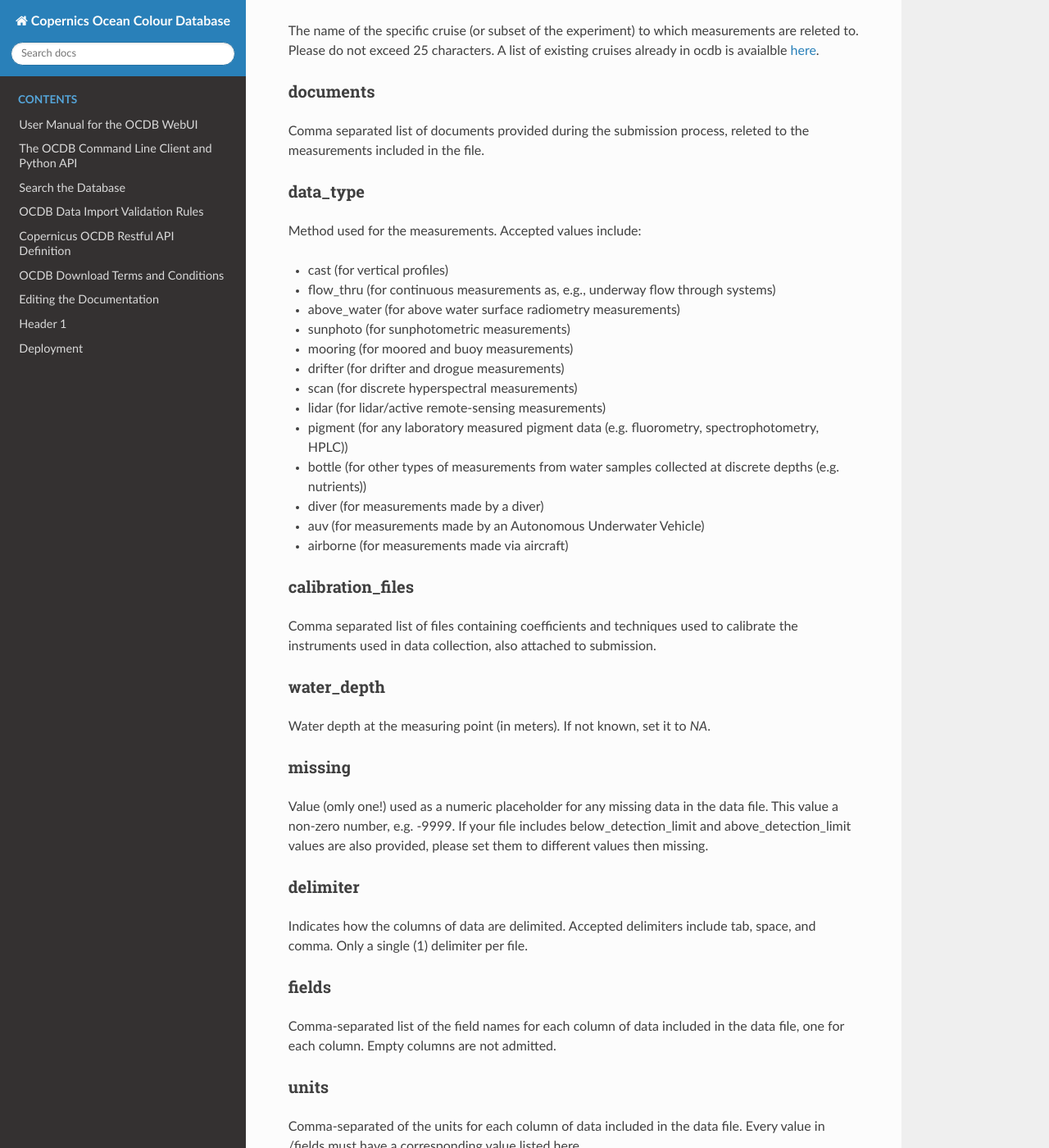
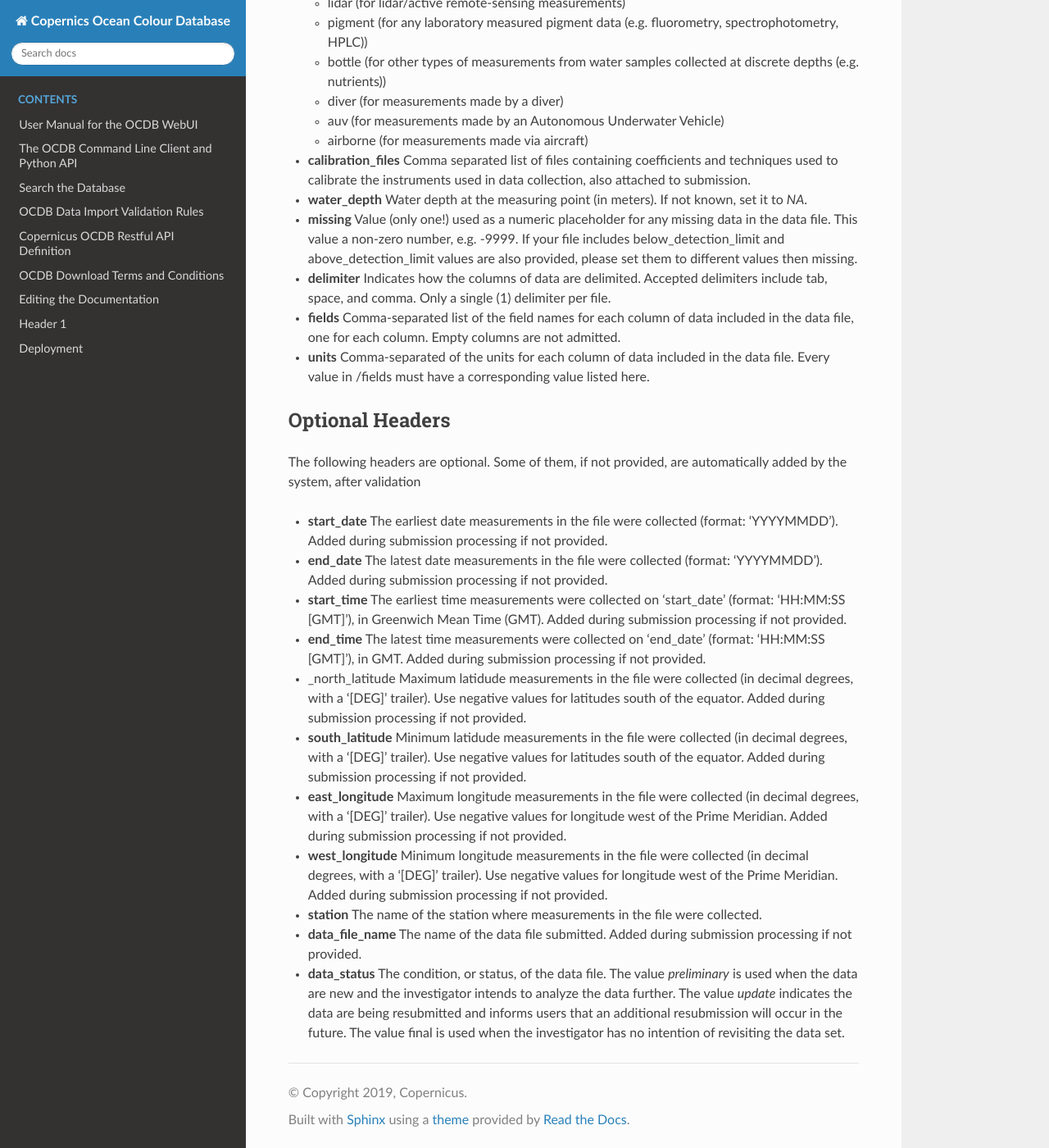
Before and after one commit to javierconcha/ocdb-docs, a Sphinx documentation site: the page built from docs/source/ocdb-metadata-headers.md, in a window 1280 px wide and 1400 px high, scrolled down 848 px. Shown: the whole window at 82% size. Built offline with Sphinx 7.4.7 and the Read the Docs theme 2.0.0, drawn with Linux system fonts in a browser that asks for light colours; pages that are not in the unit, such as notebooks, are missing from menus; some of the changed text lies outside the part shown.

Commit message:
Update docs/source/ocdb-metadata-headers.md

```diff
--- a/docs/source/ocdb-metadata-headers.md
+++ b/docs/source/ocdb-metadata-headers.md
@@ -6,94 +6,70 @@ Below, the list of required, optional or obsolete metadata headers is shown, wit
 
 The following headers are required to be pass validation check
 
-### investigators
-Full name of the contributor(s) of the data file. Principal investigator is listed first. Format: Name_Surname.
-A list of investigators already present in ocdb is avaialble [here](ocdb-PI-affiliation-experiment-cruise.md/#investigators)
+* __investigators__ Full name of the contributor(s) of the data file. Principal investigator is listed first. Format: Name_Surname. A list of investigators already present in ocdb is avaialble [here](ocdb-PI-affiliation-experiment-cruise.md/#investigators).
 
-### affiliations
-All investigator affiliations list. Format: Full_affiliation_name. Please do not exceed 25 characters.
-A list of existing affiliations already in ocdb is avaialble [here](ocdb-PI-affiliation-experiment-cruise.md/#affiliations).
+* __affiliations__ All investigator affiliations list. Format: Full_affiliation_name. Please do not exceed 25 characters. A list of existing affiliations already in ocdb is avaialble [here](ocdb-PI-affiliation-experiment-cruise.md/#affiliations).
 
-### contact
-An email address for one of the investigator(s) or a point of contact for the data file.
+* __contact__ An email address for one of the investigator(s) or a point of contact for the data file.
 
-### experiment
-Full name long-term research project or funding program. It should be the same used in submission path. Please do not exceed 25 characters.
-A list of existing experiments already in ocdb is avaialble [here](ocdb-PI-affiliation-experiment-cruise.md/#experiments).
+* __experiment__ Full name long-term research project or funding program. It should be the same used in submission path. Please do not exceed 25 characters. A list of existing experiments already in ocdb is avaialble [here](ocdb-PI-affiliation-experiment-cruise.md/#experiments).
 
-### cruise
-The name of the specific cruise (or subset of the experiment) to which measurements are releted to. Please do not exceed 25 characters.
-A list of existing cruises already in ocdb is avaialble [here](ocdb-PI-affiliation-experiment-cruise.md/#cruises).
+* __cruise__ The name of the specific cruise (or subset of the experiment) to which measurements are releted to. Please do not exceed 25 characters. A list of existing cruises already in ocdb is avaialble [here](ocdb-PI-affiliation-experiment-cruise.md/#cruises).
 
-### documents
-Comma separated list of documents provided during the submission process, releted to the measurements included in the file.
+* __documents__ Comma separated list of documents provided during the submission process, releted to the measurements included in the file.
 
-### data_type
-Method used for the measurements. Accepted values include:
-- cast (for vertical profiles)
-- flow_thru (for continuous measurements as, e.g., underway flow through systems)
-- above_water (for above water surface radiometry measurements)
-- sunphoto (for sunphotometric measurements)
-- mooring (for moored and buoy measurements)
-- drifter (for drifter and drogue measurements)
-- scan (for discrete hyperspectral measurements)
-- lidar (for lidar/active remote-sensing measurements)
-- pigment (for any laboratory measured pigment data (e.g. fluorometry, spectrophotometry, HPLC))
-- bottle (for other types of measurements from water samples collected at discrete depths (e.g. nutrients))
-- diver (for measurements made by a diver)
-- auv (for measurements made by an Autonomous Underwater Vehicle)
-- airborne (for measurements made via aircraft)
+* **data_type**
+	Method used for the measurements. Accepted values include:
+	- cast (for vertical profiles)
+	- flow_thru (for continuous measurements as, e.g., underway flow through systems)
+	- above_water (for above water surface radiometry measurements)
+	- sunphoto (for sunphotometric measurements)
+	- mooring (for moored and buoy measurements)
+	- drifter (for drifter and drogue measurements)
+	- scan (for discrete hyperspectral measurements)
+	- lidar (for lidar/active remote-sensing measurements)
+	- pigment (for any laboratory measured pigment data (e.g. fluorometry, spectrophotometry, HPLC))
+	- bottle (for other types of measurements from water samples collected at discrete depths (e.g. nutrients))
+	- diver (for measurements made by a diver)
+	- auv (for measurements made by an Autonomous Underwater Vehicle)
+	- airborne (for measurements made via aircraft)
 
-### calibration_files
-Comma separated list of files containing coefficients and techniques used to calibrate the instruments used in data collection, also attached to submission.
+* **calibration_files** Comma separated list of files containing coefficients and techniques used to calibrate the instruments used in data collection, also attached to submission.
 
-### water_depth
-Water depth at the measuring point (in meters). If not known, set it to _NA_.
+* **water_depth** Water depth at the measuring point (in meters). If not known, set it to _NA_.
 
-### missing
-Value (omly one!) used as a numeric placeholder for any missing data in the data file. This value a non-zero number, e.g. -9999.
+* __missing__ Value (only one!) used as a numeric placeholder for any missing data in the data file. This value a non-zero number, e.g. -9999.
 If your file includes below_detection_limit and above_detection_limit values are also provided, please set them to different values then missing.
 
-### delimiter
-Indicates how the columns of data are delimited. Accepted delimiters include tab, space, and comma. Only a single (1) delimiter per file.
+* __delimiter__ Indicates how the columns of data are delimited. Accepted delimiters include tab, space, and comma. Only a single (1) delimiter per file.
 
-### fields
-Comma-separated list of the field names for each column of data included in the data file, one for each column. Empty columns are not admitted.
+* __fields__ Comma-separated list of the field names for each column of data included in the data file, one for each column. Empty columns are not admitted.
 
-### units
-Comma-separated of the units for each column of data included in the data file. Every value in /fields must have a corresponding value listed here.
+* __units__ Comma-separated of the units for each column of data included in the data file. Every value in /fields must have a corresponding value listed here.
 
 
 ## Optional Headers
 The following headers are optional. Some of them, if not provided, are automatically added by the system, after validation
 
-### start_date
-The earliest date measurements in the file were collected (format: 'YYYYMMDD'). Added during submission processing if not provided.
+* **start_date** The earliest date measurements in the file were collected (format: 'YYYYMMDD'). Added during submission processing if not provided.
 
-### end_date
-The latest date measurements in the file were collected (format: 'YYYYMMDD'). Added during submission processing if not provided.
+* **end_date** The latest date measurements in the file were collected (format: 'YYYYMMDD'). Added during submission processing if not provided.
 
-### start_time
-The earliest time measurements were collected on 'start_date' (format: 'HH:MM:SS [GMT]'), in Greenwich Mean Time (GMT). Added during submission processing if not provided.
+* **start_time** The earliest time measurements were collected on 'start_date' (format: 'HH:MM:SS [GMT]'), in Greenwich Mean Time (GMT). Added during submission processing if not provided.
 
-### end_time
+* **end_time**
 The latest time measurements were collected on 'end_date' (format: 'HH:MM:SS [GMT]'), in GMT. Added during submission processing if not provided.
 
-### north_latitude
-Maximum latidude measurements in the file were collected (in decimal degrees, with a '[DEG]' trailer). Use negative values for latitudes south of the equator. Added during submission processing if not provided.
+* _north_latitude Maximum latidude measurements in the file were collected (in decimal degrees, with a '[DEG]' trailer). Use negative values for latitudes south of the equator. Added during submission processing if not provided.
 
-### south_latitude
-Minimum latidude measurements in the file were collected (in decimal degrees, with a '[DEG]' trailer). Use negative values for latitudes south of the equator. Added during submission processing if not provided.
+* **south_latitude** Minimum latidude measurements in the file were collected (in decimal degrees, with a '[DEG]' trailer). Use negative values for latitudes south of the equator. Added during submission processing if not provided.
 
-### east_longitude
-Maximum longitude measurements in the file were collected (in decimal degrees, with a '[DEG]' trailer). Use negative values for longitude west of the Prime Meridian. Added during submission processing if not provided.
+* **east_longitude** Maximum longitude measurements in the file were collected (in decimal degrees, with a '[DEG]' trailer). Use negative values for longitude west of the Prime Meridian. Added during submission processing if not provided.
 
-### west_longitude
+* **west_longitude** Minimum longitude measurements in the file were collected (in decimal degrees, with a '[DEG]' trailer). Use negative values for longitude west of the Prime Meridian. Added during submission processing if not provided.
 
-Minimum longitude measurements in the file were collected (in decimal degrees, with a '[DEG]' trailer). Use negative values for longitude west of the Prime Meridian. Added during submission processing if not provided.
+* **station** The name of the station where measurements in the file were collected.
 
-### station
-The name of the station where measurements in the file were collected.
+* **data_file_name** The name of the data file submitted. Added during submission processing if not provided.
 
-### data_file_name
-The name of the data file submitted. Added during submission processing if not provided.
+* **data_status** The condition, or status, of the data file. The value _preliminary_ is used when the data are new and the investigator intends to analyze the data further. The value _update_ indicates the data are being resubmitted and informs users that an additional resubmission will occur in the future. The value final is used when the investigator has no intention of revisiting the data set.
```
